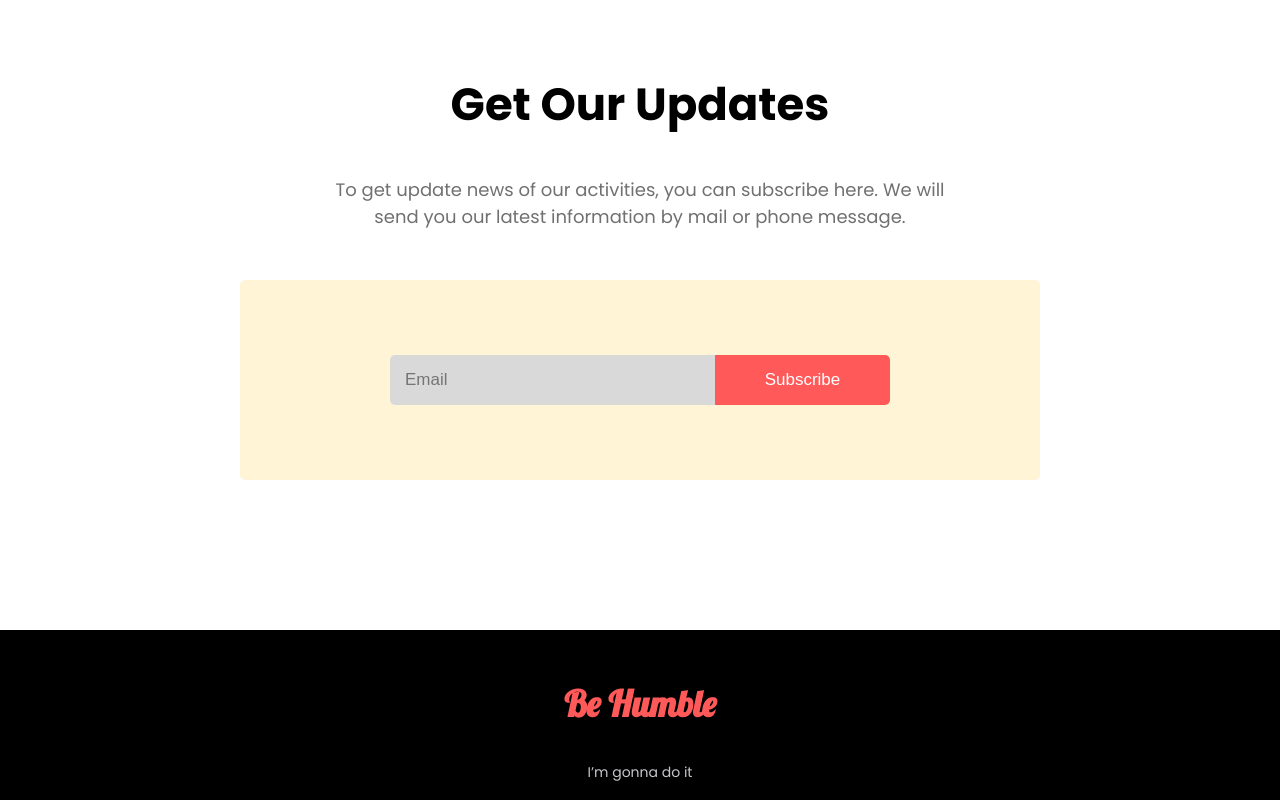
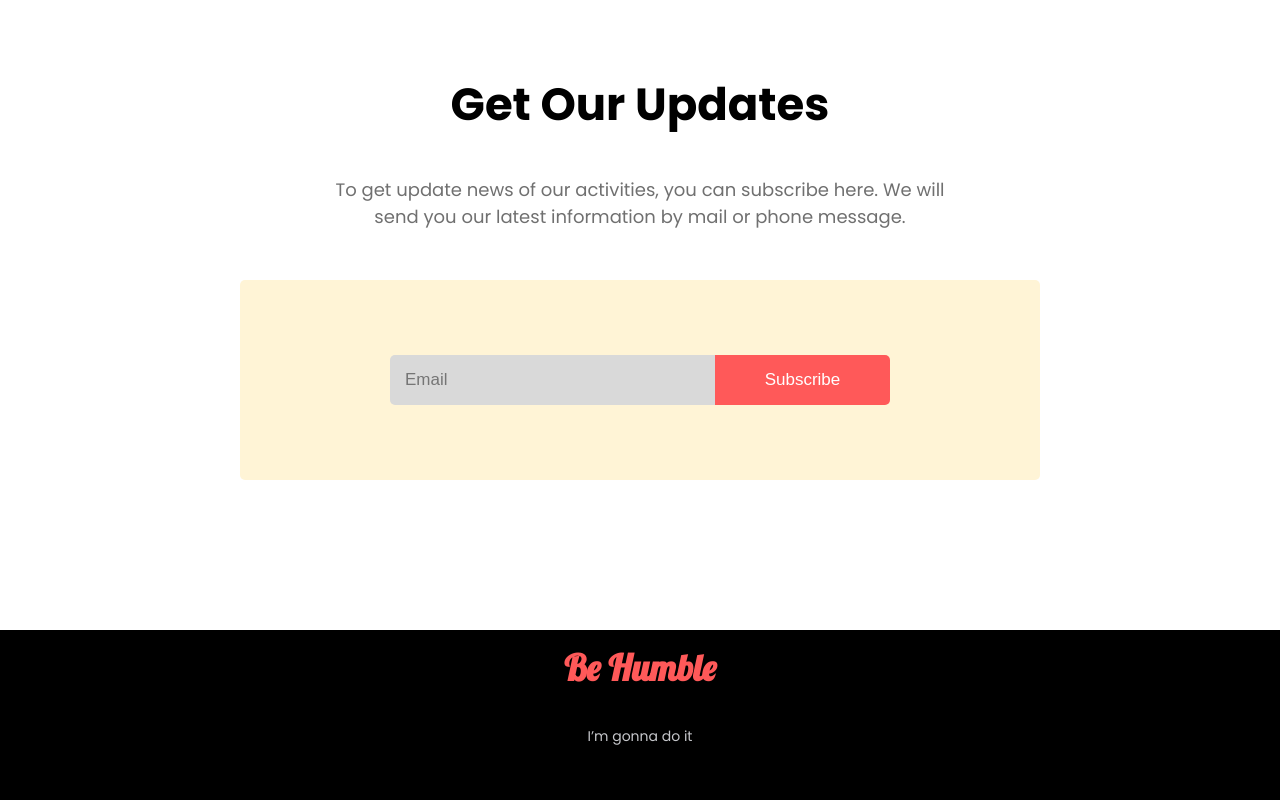
Before and after one commit to tuhinshuvra/donation, a plain HTML site: page index.html in a window 1280 px wide. Shown: the part 2772-3572 px from the top of the page. Drawn offline with Linux system fonts and the light colour scheme.

Commit message:
Fixed footer padding

```diff
--- a/style.css
+++ b/style.css
@@ -211,10 +211,10 @@ footer {
     background-color: black;
     color: white;
     text-align: center;
-    padding: 15px 0;
 }
 
 footer h3 {
+    padding-top: 15px;
     font-family: 'Lobster', cursive;
     color: #FF5959;
     font-size: 36px;
```
